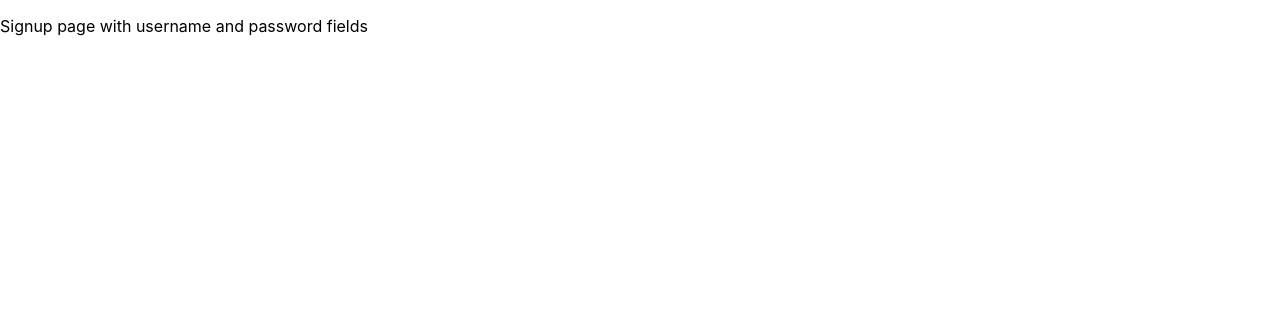
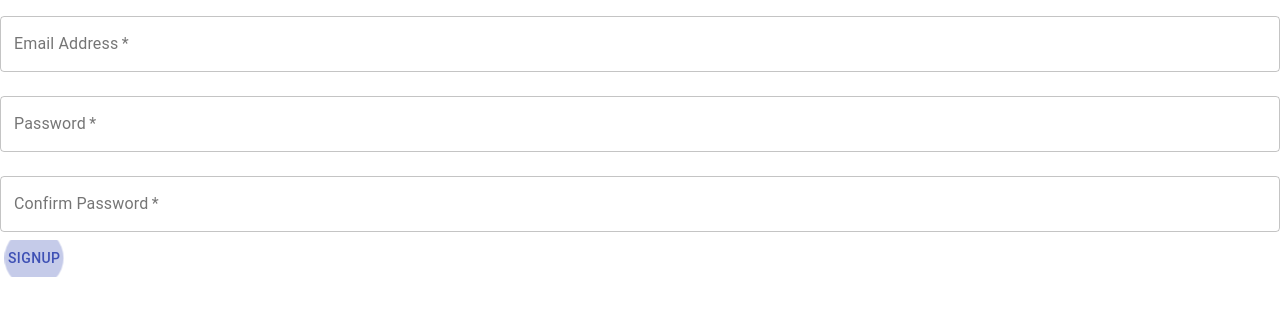
Before and after one commit to MayaColes/Image-Wall, a React (Create React App) app in the folder frontend/: page /signup in a window 1280 px wide. Shown: the top 316 px of the page. Built offline with nearby package versions, Linux system fonts and the light colour scheme.

Commit message:
Added signup page

```diff
--- a/frontend/package.json
+++ b/frontend/package.json
@@ -2,6 +2,7 @@
   "name": "frontend",
   "version": "0.1.0",
   "private": true,
+  "homepage": ".",
   "dependencies": {
     "@material-ui/core": "^4.12.3",
     "@reduxjs/toolkit": "^1.6.1",
--- a/frontend/src/pages/auth/signup.jsx
+++ b/frontend/src/pages/auth/signup.jsx
@@ -1,8 +1,68 @@
-import React from "react";
+import React, {useState} from "react";
+import {signup} from "../../services/authServices";
+import {Button, TextField} from "@material-ui/core";
 
 function Signup (props){
+    const [signedUp, setSignedUp] = useState(false)
+    const [username, setUsername] = useState("")
+    const [password, setPassword] = useState("")
+    const [confirmPassword, setConfirmPassword] = useState("")
+
+    const handleSignup = async () => {
+        if (password === confirmPassword) {
+            let status = await signup(username, password)
+            setSignedUp(status)
+        }
+    }
+
     return(
-        <p>Signup page with username and password fields</p>
+        <>
+            <TextField
+                variant="outlined"
+                margin="normal"
+                required
+                fullWidth
+                id="email"
+                label="Email Address"
+                name="email"
+                autoComplete="email"
+                autoFocus
+                value={username}
+                onChange={(e) => {
+                    setUsername(e.target.value)
+                }}
+            />
+            <TextField
+                variant="outlined"
+                margin="normal"
+                required
+                fullWidth
+                name="password"
+                label="Password"
+                type="password"
+                id="password"
+                autoComplete="current-password"
+                onChange={(event) => setPassword(event.target.value)}
+            />
+            <TextField
+                variant="outlined"
+                margin="normal"
+                required
+                fullWidth
+                name="password"
+                label="Confirm Password"
+                type="password"
+                id="password"
+                autoComplete="current-password"
+                onChange={(event) => setConfirmPassword(event.target.value)}
+                onKeyPress={(e) => {
+                    if (e.charCode === 13) handleSignup();
+                }}
+            />
+            <Button onClick={()=>handleSignup()} color="primary" autoFocus>
+                Signup
+            </Button>
+        </>
     )
 }
 
```
